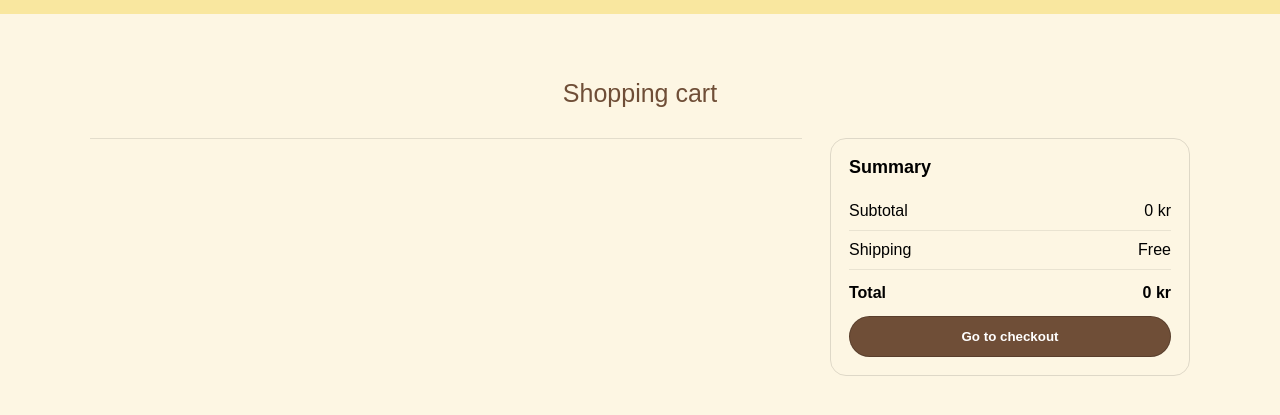
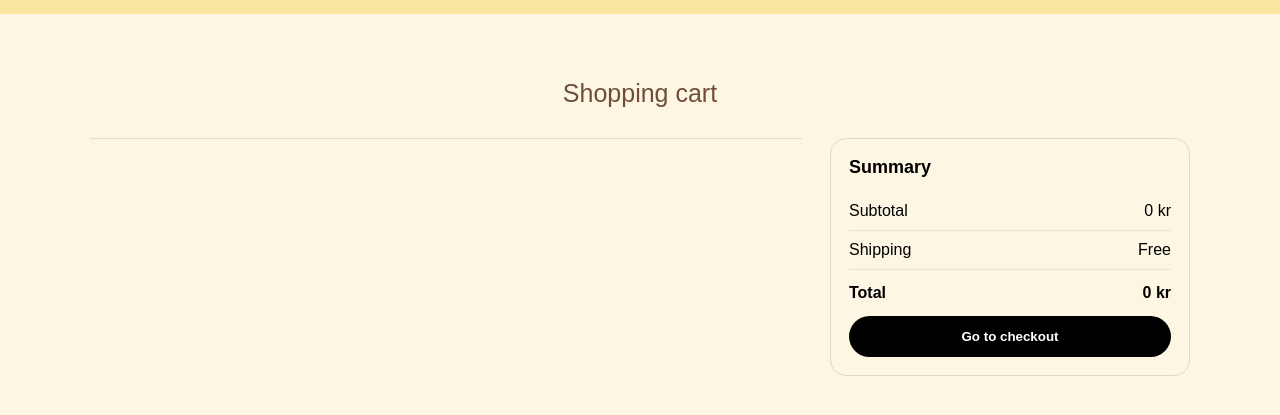
Before and after one commit to eliseekblad/Front-End, a plain HTML site: page cart.html in a window 1280 px wide. Shown: the part 93-508 px from the top of the page. Drawn offline with Linux system fonts and the light colour scheme.

Commit message:
black checkout button

```diff
--- a/css/main.css
+++ b/css/main.css
@@ -414,7 +414,7 @@ main {
   padding: 12px 14px;
   border-radius: 999px;
   border: 1px solid rgba(0, 0, 0, 0.2);
-  background: #6f4e37;
+  background: black;
   color: #fff;
   font-weight: 600;
 }
```
